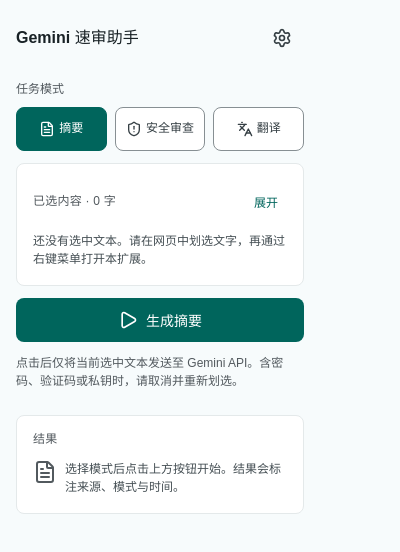
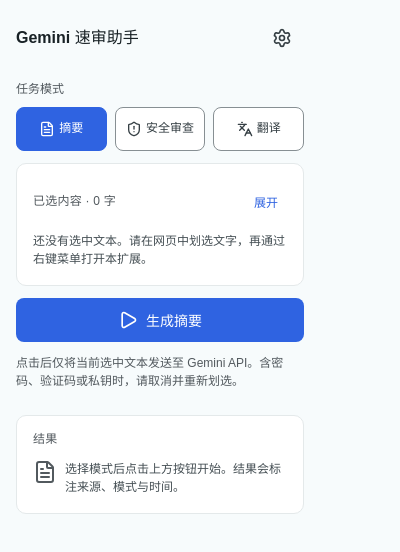
Before and after one commit to youcare7/gemini-summary-ext, a browser extension: page popup.html in a window 400 px wide. Drawn offline with Linux system fonts and the light colour scheme.

Commit message:
style(popup): 强调色切换 Google 蓝，卡片圆角与状态层微调
- accent 系 oklch 色相 185 -> 264（Google 蓝，约 #2f63e1），白底/白字对比 5.26:1
- 新增 --radius-lg: 10px，应用于 source-block/result/settings-block 三张容器卡片
- icon-btn hover 改为 Material state-layer 写法（8% 前景叠加）
- gen-icons.mjs ACCENT 常量同步，重生成工具栏图标与 README 截图
- UIUX.md §7/§8.1 同步（Token 双向一致）

```diff
--- a/scripts/gen-icons.mjs
+++ b/scripts/gen-icons.mjs
@@ -13,7 +13,7 @@
 if (!fs.existsSync(iconsDir)) fs.mkdirSync(iconsDir, { recursive: true });
 
 // 主色取 styles/popup.css 的 --accent 原值；圆角 = 边长 22%
-const ACCENT = 'oklch(45% 0.09 185)';
+const ACCENT = 'oklch(54% 0.2 264)';
 const RADIUS_PCT = 22;
 
 const fileTextSvg = fs.readFileSync(path.join(iconsDir, 'file-text.svg'), 'utf8');
--- a/styles/popup.css
+++ b/styles/popup.css
@@ -20,11 +20,13 @@
      满足 UIUX §10「控件边界 ≥ 3:1」。容器卡片仍用 --border-soft。 */
   --border-control: color-mix(in oklab, var(--border) 55%, var(--fg-2) 45%);
 
-  --accent: oklch(45% 0.09 185);
+  /* 强调色：Google 蓝方向（oklch(54% 0.20 264) ≈ #2f63e1），
+     白底/白字双向对比约 5.26:1，满足 UIUX §7「正文 ≥ 4.5:1」。 */
+  --accent: oklch(54% 0.2 264);
   --accent-on: oklch(100% 0 0);
-  --accent-hover: oklch(40% 0.085 185);
-  --accent-active: oklch(36% 0.08 185);
-  --accent-soft: oklch(95% 0.025 185);
+  --accent-hover: oklch(49% 0.19 264);
+  --accent-active: oklch(44% 0.18 264);
+  --accent-soft: oklch(96% 0.02 264);
 
   --success: oklch(43% 0.11 145);
   --success-soft: oklch(95% 0.025 145);
@@ -56,6 +58,9 @@
 
   --radius-sm: 4px;
   --radius-md: 8px;
+  /* 容器卡片专用圆角：source-block / result / settings-block，
+     形成 4 / 8 / 10 三级圆角语言，不超过 UIUX §7 的 12px 上限。 */
+  --radius-lg: 10px;
 
   --focus-ring: 0 0 0 3px color-mix(in srgb, var(--accent) 30%, transparent);
   --motion-fast: 150ms;
@@ -207,7 +212,8 @@
 }
 
 .icon-btn:hover:not(:disabled) {
-  background: var(--surface-subtle);
+  /* Material state-layer：8% 前景色叠加，替代整块灰底 */
+  background: color-mix(in oklab, var(--fg-2) 8%, transparent);
   color: var(--fg);
 }
 
@@ -383,7 +389,7 @@
 
 .source-block {
   border: 1px solid var(--border-soft);
-  border-radius: var(--radius-md);
+  border-radius: var(--radius-lg);
   background: var(--surface);
   padding: var(--space-4);
   display: flex;
@@ -446,7 +452,7 @@
 /* 容器卡片统一用 --border-soft；--border 与 --border-control 留给交互控件。 */
 .result {
   border: 1px solid var(--border-soft);
-  border-radius: var(--radius-md);
+  border-radius: var(--radius-lg);
   background: var(--surface);
   padding: var(--space-4);
   display: flex;
@@ -659,7 +665,7 @@
   flex-direction: column;
   gap: var(--space-2);
   border: 1px solid var(--border-soft);
-  border-radius: var(--radius-md);
+  border-radius: var(--radius-lg);
   background: var(--surface);
   padding: var(--space-4);
 }
```
Also changed, not shown: docs/UIUX.md (+8 -6 lines), assets/icons/icon-128.png, assets/icons/icon-16.png, assets/icons/icon-32.png, assets/icons/icon-48.png, assets/screenshots/01-popup-idle.png, assets/screenshots/02-result-summary.png, assets/screenshots/03-settings.png.
